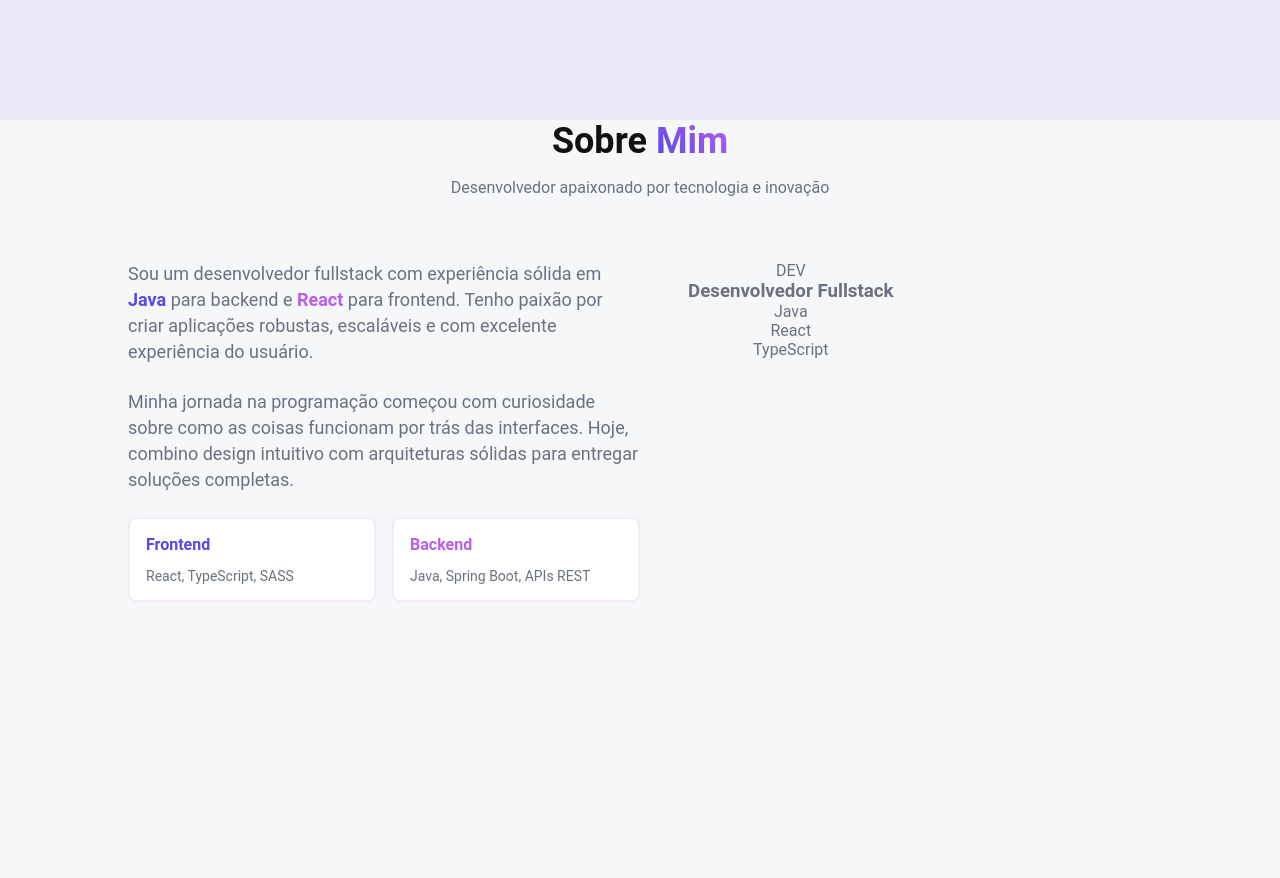
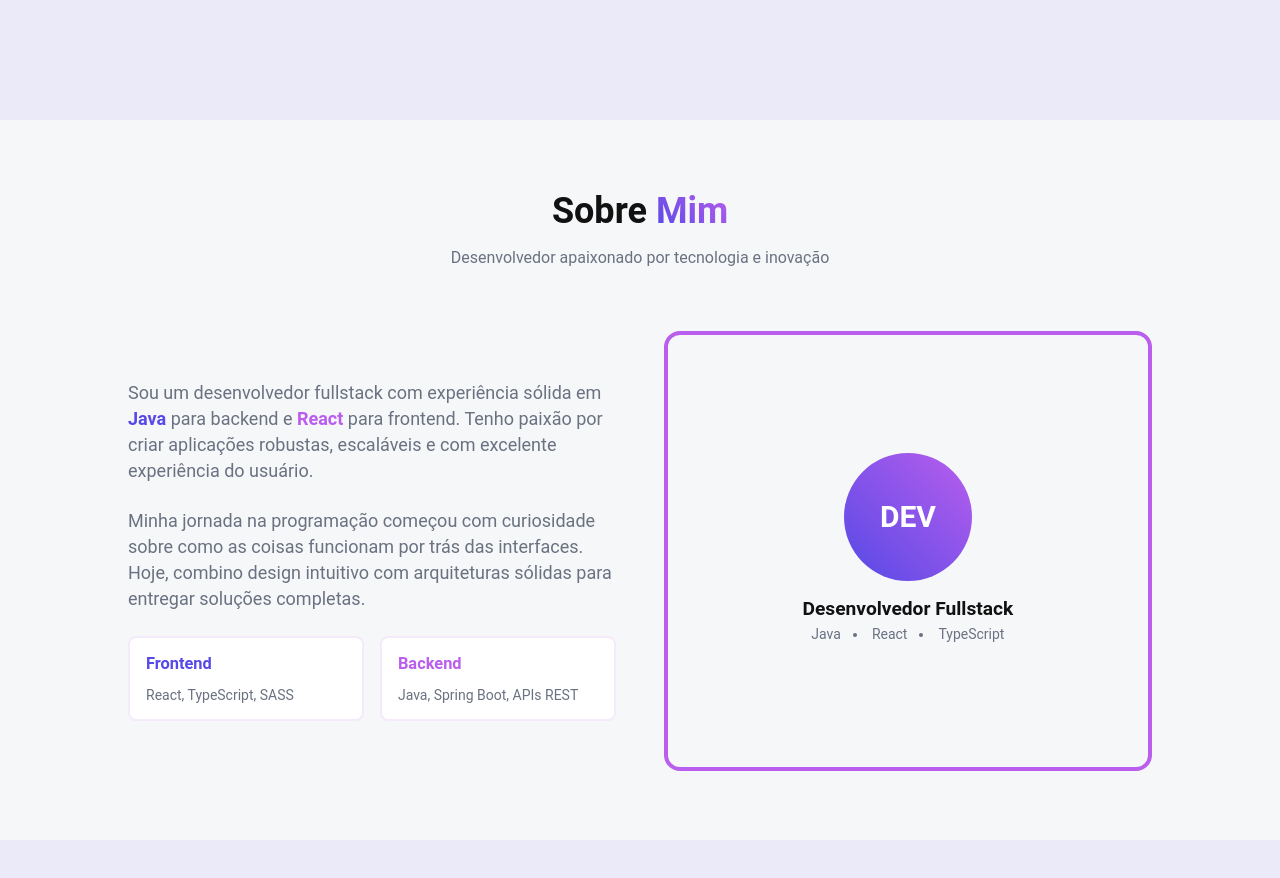
Before and after one commit to JovanneSousa/portifolio, a React (Vite) app: page / in a window 1280 px wide. Shown: the part 680-1558 px from the top of the page. After the commit the page ends 1520 px from the top, so only its background shows below. Built offline with nearby package versions, Linux system fonts and the light colour scheme.

Commit message:
feat: finalizando seção sobre mim

```diff
--- a/src/components/About/index.tsx
+++ b/src/components/About/index.tsx
@@ -24,11 +24,11 @@ const About = () => {
             </p>
 
             <div className="stacks">
-              <div className="stack">
+              <div className="stack shadow">
                 <h4 className='front'>Frontend</h4>
                 <p>React, TypeScript, SASS</p>
               </div>
-              <div className="stack">
+              <div className="stack shadow">
                 <h4 className='back'>Backend</h4>
                 <p>Java, Spring Boot, APIs REST</p>
               </div>
--- a/src/components/About/styles.ts
+++ b/src/components/About/styles.ts
@@ -3,8 +3,12 @@ import { colors } from '../../styles'
 
 export const AboutSection = styled.section`
   background-color: ${colors.background2};
-  height: 100vh;
+  height: 90vh;
   text-align: center;
+  display: flex;
+  align-items: center;
+  justify-content: center;
+
   h2 {
     color: ${colors.black};
     font-size: 2.25rem;
@@ -20,6 +24,7 @@ export const AboutSection = styled.section`
     display: flex;
     gap: 3rem;
     margin-top: 64px;
+    font-size: 1.025rem;
 
     .description {
       > p {
@@ -43,6 +48,10 @@ export const AboutSection = styled.section`
 
   .description {
     width: 50%;
+    height: 55vh;
+    display: flex;
+    justify-content: center;
+    flex-direction: column;
   }
 
   .stacks {
@@ -60,7 +69,7 @@ export const AboutSection = styled.section`
       flex-direction: column;
       justify-content: space-between;
       padding: 16px;
-      gap: .875rem;
+      gap: 0.875rem;
 
       .front {
         color: ${colors.lightPurple};
@@ -75,4 +84,49 @@ export const AboutSection = styled.section`
       }
     }
   }
+
+  .imageSection {
+    border: 4px solid ${colors.purple};
+    border-radius: 16px;
+    width: 50%;
+    height: 55vh;
+    display: flex;
+    flex-direction: column;
+    justify-content: center;
+    align-items: center;
+
+    .image {
+      background: ${colors.gradientOne};
+      border-radius: 50%;
+      height: 128px;
+      width: 128px;
+      color: ${colors.white};
+      display: flex;
+      align-items: center;
+      justify-content: center;
+      font-weight: bold;
+      font-size: 1.875rem;
+      line-height: 2.25rem;
+      margin-bottom: 16px;
+    }
+
+    h3 {
+      color: ${colors.black};
+    }
+
+    ul {
+      display: flex;
+
+      li:first-child {
+        list-style: none;
+      }
+
+      li {
+        font-size: 0.875rem;
+        padding: 6px;
+        list-style: disc;
+        list-style-position: inside;
+      }
+    }
+  }
 `
--- a/src/components/Header/styles.ts
+++ b/src/components/Header/styles.ts
@@ -9,7 +9,7 @@ export const HeaderSection = styled.header<HeaderProps>`
   position: sticky;
   top: 0;
   padding: 16px 0;
-  height: 10vh;
+  height: 7vh;
   transition: background 0.3s ease, border-bottom 0.3s ease;
 
   backdrop-filter: ${({ scrolled }) => scrolled ? 'blur(7px)' : 'none'};
@@ -18,7 +18,7 @@ export const HeaderSection = styled.header<HeaderProps>`
     scrolled ? colors.transparentWhite : 'transparent'};
 
   border-bottom: ${({ scrolled }) =>
-    scrolled ? `1px solid ${colors.gray}` : 'none'};
+    scrolled ? `1px solid ${colors.border}` : 'none'};
 
   .container {
     display: flex;
--- a/src/components/Hero/index.tsx
+++ b/src/components/Hero/index.tsx
@@ -10,7 +10,7 @@ const Hero = () => {
             </div>
             <p>Especialista em <span>Java</span> e <span>React</span>, criando soluções completas e <br /> inovadoras do backend ao frontend.</p>
             <div className="buttonContainer">
-                <a href="#projeto" className="is-active">Ver Projetos</a>
+                <a href="#projeto" className="is-active shadow">Ver Projetos</a>
                 <a href="#contato" className="btn">Entrar em Contato</a>
             </div>
             </div>
--- a/src/components/Hero/styles.ts
+++ b/src/components/Hero/styles.ts
@@ -4,7 +4,7 @@ import { colors } from '../../styles'
 export const Container = styled.div`
   text-align: center;
   display: flex;
-  height: 90vh;
+  height: 93vh;
   align-items: center;
   justify-content: center;
 
--- a/src/styles.ts
+++ b/src/styles.ts
@@ -62,4 +62,13 @@ export const EstiloGlobal = createGlobalStyle`
       background-color: ${colors.lightPurple};
     }
   }
+
+    .shadow {
+    box-shadow: 0 0 0 rgba(0, 0, 0, 0);
+    transition: box-shadow 0.3s ease;
+
+    &:hover {
+      box-shadow: 0 4px 12px rgba(0, 0, 0, 0.15);
+    }
+  }
 `
```
Lines whose indentation alone changed are shown as unchanged.
